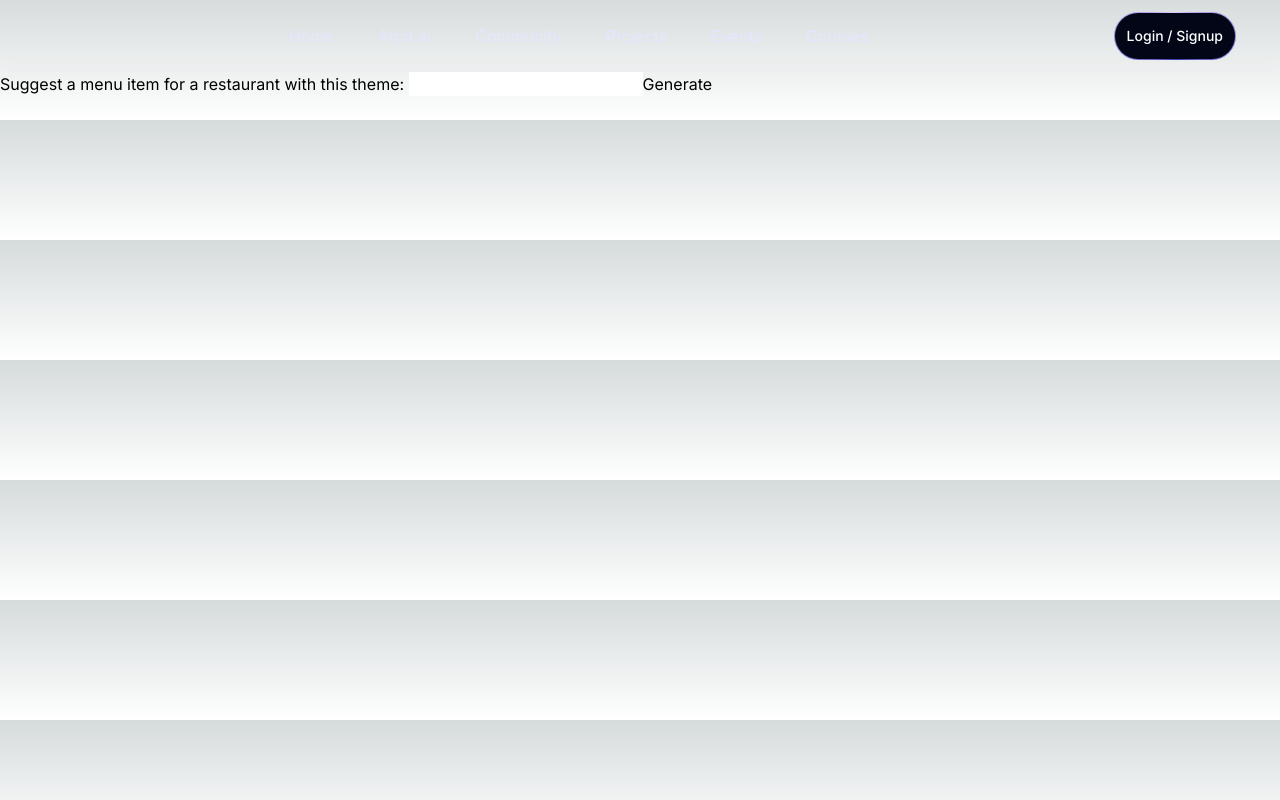
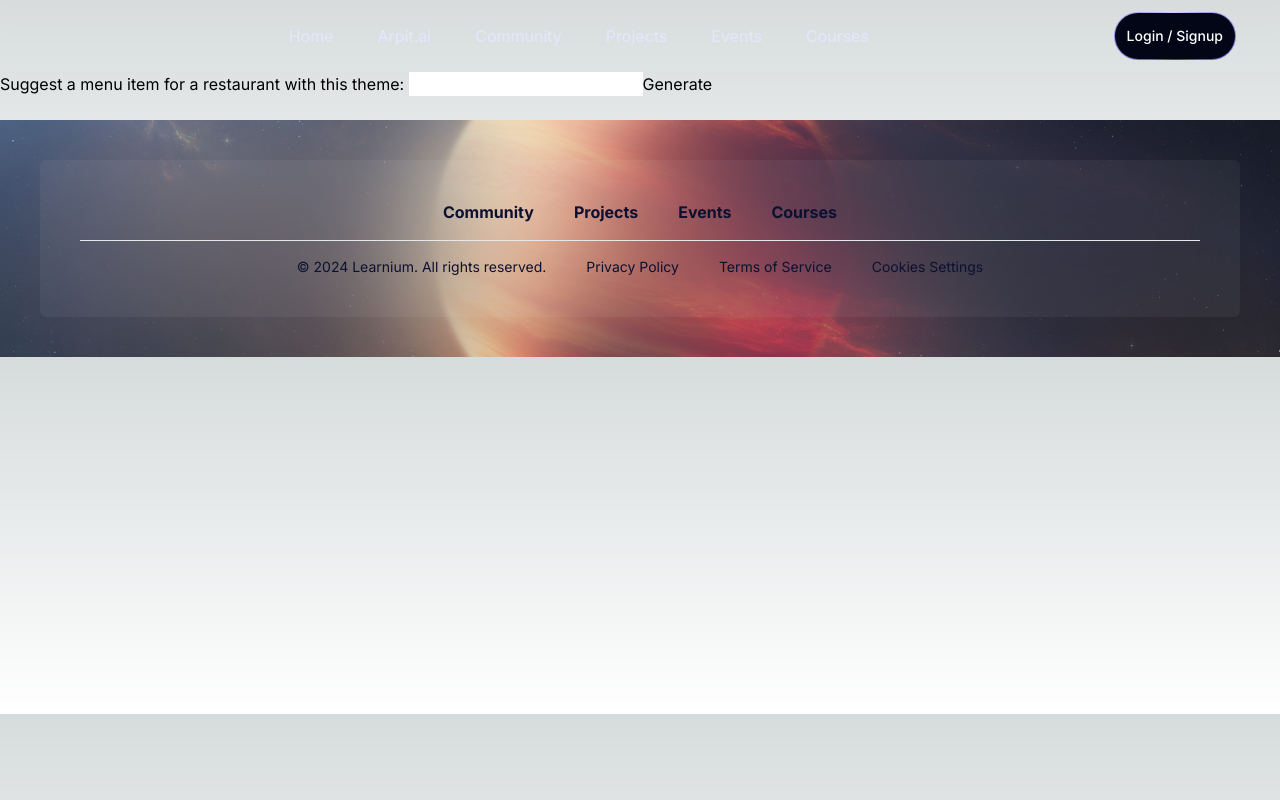
Before and after one commit to prathmchavan/Learnium, a Next.js app in the folder frontend/: page /ai in a window 1280 px wide. Built offline with nearby package versions, Linux system fonts and the light colour scheme; what @genkit-ai/core, @genkit-ai/flow, @genkit-ai/googleai would draw is missing.

Commit message:
Footer added

```diff
--- a/frontend/package.json
+++ b/frontend/package.json
@@ -25,6 +25,7 @@
     "clsx": "^2.1.1",
     "express": "^4.19.2",
     "framer-motion": "^11.3.21",
+    "mini-svg-data-uri": "^1.4.4",
     "next": "14.2.5",
     "react": "^18",
     "react-dom": "^18",
--- a/frontend/src/app/layout.tsx
+++ b/frontend/src/app/layout.tsx
@@ -3,6 +3,7 @@ import { Inter } from "next/font/google";
 import "./globals.css";
 import Navbar from "@/components/Global/Navbar";
 import { SparklesCore } from "@/components/ui/sparkels";
+import Footer from "@/components/Global/Footer";
 
 const inter = Inter({ subsets: ["latin"] });
 
@@ -22,6 +23,7 @@ export default function RootLayout({
         <Navbar/>
 
         {children}
+        <Footer/>
         </body>
     </html>
   );
--- /dev/null
+++ b/frontend/src/components/Global/Footer/index.tsx
@@ -0,0 +1,45 @@
+import Link from 'next/link';
+import React from 'react';
+
+const Footer: React.FC = () => {
+  return (
+    <div className="h-full bg-[#0B0121]" style={{
+      backgroundImage: 'url(/images/test.jpg)', // Replace 'background.jpg' with your image file name
+      backgroundSize: 'cover',
+      backgroundPosition: 'center',
+    }} >
+      <div
+        className="h-full w-full bg-white rounded-md bg-clip-padding backdrop-filter backdrop-blur-3xl bg-opacity-0 py-10 px-10"
+
+      >
+        <div className="flex flex-col items-center justify-center h-full  w-full bg-white rounded-md bg-clip-padding backdrop-filter backdrop-blur-xl bg-opacity-5 py-10 px-10 ">
+          <ul className='flex item-center justify-center gap-10 text-[#0c1131] font-bold'>
+            <li>
+              <Link href={'/'}>Community</Link>
+            </li>
+            <li>
+              <Link href={'/'}>Projects</Link>
+            </li>
+            <li>
+              <Link href={'/'}>Events</Link>
+            </li>
+            <li>
+              <Link href={'/'}>Courses</Link>
+            </li>
+
+          </ul>
+          <hr className="w-full border-t border-gray-200 my-4" />
+          <ul className='flex item-center justify-center gap-10 text-[#0c1131] text-sm'>
+            <li>© 2024 Learnium. All rights reserved.</li>
+            <li>Privacy Policy</li>
+            <li>Terms of Service</li>
+            <li>Cookies Settings</li>
+
+          </ul>
+        </div>
+      </div>
+    </div>
+  );
+};
+
+export default Footer;
--- /dev/null
+++ b/frontend/src/components/Global/HeroHighlight/index.tsx
@@ -0,0 +1,36 @@
+"use client";
+import { motion } from "framer-motion";
+import { HeroHighlight, Highlight } from "../../ui/hero-highlight";
+import { TailwindcssButtons } from "../TailwindcssButtons";
+
+export function HeroHighlightDemo() {
+  return (
+    <HeroHighlight>
+      <motion.h1
+        initial={{
+          opacity: 0,
+          y: 20,
+        }}
+        animate={{
+          opacity: 1,
+          y: [20, -5, 0],
+        }}
+        transition={{
+          duration: 0.5,
+          ease: [0.4, 0.0, 0.2, 1],
+        }}
+        className="text-2xl px-4 md:text-4xl lg:text-5xl font-bold text-white dark:text-white max-w-4xl leading-relaxed lg:leading-snug text-left mx-auto "
+      >
+        Transforming Education For
+        <Highlight className="text-black dark:text-white mx-2">
+          All Learner
+        </Highlight>
+      </motion.h1>
+      <h1 className="my-5 px-4 text-[#F6F6F6]">Learnium is revolutionizing education in Tier 2 and Tier 3 cities by providing smart, inclusive, and interactive learning experiences. Join us today and discover a world of knowledge!
+      </h1>
+      {/* <div className=" my-10">
+        <TailwindcssButtons name="Join Now" link="login" />
+      </div> */}
+    </HeroHighlight>
+  );
+}
--- a/frontend/src/components/Global/Navbar/index.tsx
+++ b/frontend/src/components/Global/Navbar/index.tsx
@@ -30,7 +30,7 @@ const Navbar = () => {
 
             {/* Button at the end */}
             <div className="flex justify-end  items-center">
-                <TailwindcssButtons name="Login / Signup" />
+                <TailwindcssButtons name="Login / Signup" link="login"/>
             </div>
         </div>
     );
--- a/frontend/src/components/Global/TailwindcssButtons/index.tsx
+++ b/frontend/src/components/Global/TailwindcssButtons/index.tsx
@@ -3,12 +3,14 @@ import React from "react";
 import reactElementToJSXString from "react-element-to-jsx-string";
 import { toast, Toaster } from "sonner";
 import { ButtonsCard } from "../../ui/tailwindcss-buttons";
+import Link from "next/link";
 
 interface TailwindcssButtonsProps {
   name: string;
+  link:string;
 }
 
-export function TailwindcssButtons({ name }: TailwindcssButtonsProps) {
+export function TailwindcssButtons({ name , link }: TailwindcssButtonsProps) {
   return (
 
       <>
@@ -16,7 +18,7 @@ export function TailwindcssButtons({ name }: TailwindcssButtonsProps) {
           <button className="relative inline-flex h-12 overflow-hidden rounded-full p-[1px]">
             <span className="absolute inset-[-1000%] animate-[spin_2s_linear_infinite] bg-[conic-gradient(from_90deg_at_50%_50%,#E2CBFF_0%,#393BB2_50%,#E2CBFF_100%)]" />
             <span className="inline-flex h-full w-full cursor-pointer items-center justify-center rounded-full bg-slate-950 px-3 py-1 text-sm font-medium text-white backdrop-blur-3xl">
-              {name}
+              <Link href={`/${link}`}>{name}</Link>
             </span>
           </button>
         </ButtonsCard>
--- a/frontend/src/components/Hero/index.tsx
+++ b/frontend/src/components/Hero/index.tsx
@@ -2,6 +2,8 @@ import React from "react";
 import { BackgroundBeams } from "../ui/background-beams";
 import { Cover } from "../ui/cover";
 import { GlobeDemo } from "../Global/GlobeDemo";
+import { TailwindcssButtons } from "../Global/TailwindcssButtons";
+import { HeroHighlightDemo } from "../Global/HeroHighlight";
 
 export const Hero = () => {
     return (
@@ -12,16 +14,9 @@ export const Hero = () => {
             {/* Text component of hero section */}
             <div className=" flex-col mx-5 flex-1 flex justify-start">
                 <div>
+                    <HeroHighlightDemo/>
+                </div>
 
-                    <h1 className="text-4xl md:text-4xl lg:text-6xl font-semibold max-w-7xl mx-auto text-left mt-6 relative z-20 py-6 text-[#F6F6F6]">
-                        Transforming Education  <br /> For <Cover >All Learners</Cover>
-                    </h1>
-                </div>
-                <div>
-                    <h5 className="text-[#F6F6F6]">
-                        Learnium is revolutionizing education in Tier 2 and Tier 3 cities by providing smart, inclusive, and interactive learning experiences. Join us today and discover a world of knowledge!
-                    </h5>
-                </div>
 
             </div>
 
--- a/frontend/src/components/Info/index.tsx
+++ b/frontend/src/components/Info/index.tsx
@@ -53,7 +53,7 @@ export function Info() {
     ];
 
     return (
-        <div className="my-32">
+        <div className="mt-32">
             <div className="text-center">
                 <h1 className="text-[#F6F6F6] text-4xl font-bold">Transforming Education Through Smart Systems, Quality <br /> Content, and Community Engagement</h1>
                 <h6 className="text-[#F6F6F6] py-10">Learnium offers a modern and inclusive educational platform that enhances learning through personalized paths,<br /> diverse resources, and collaborative engagement. Explore our features today!</h6>
@@ -62,7 +62,7 @@ export function Info() {
                 <Tabs tabs={tabs} />
             </div>
 
-            <div className=" my-64">
+            <div className=" mt-64 bg-[#0B0121] py-16">
                 <div className="my-20">
                     <h1 className="text-4xl text-center text-[#F6F6F6] font-bold">Discover, Engage, and Grow with Learnium</h1>
                 </div>
--- /dev/null
+++ b/frontend/src/components/ui/hero-highlight.tsx
@@ -0,0 +1,96 @@
+"use client";
+import { cn } from "@/lib/utils";
+import { useMotionValue, motion, useMotionTemplate } from "framer-motion";
+import React from "react";
+
+export const HeroHighlight = ({
+  children,
+  className,
+  containerClassName,
+}: {
+  children: React.ReactNode;
+  className?: string;
+  containerClassName?: string;
+}) => {
+  let mouseX = useMotionValue(0);
+  let mouseY = useMotionValue(0);
+
+  function handleMouseMove({
+    currentTarget,
+    clientX,
+    clientY,
+  }: React.MouseEvent<HTMLDivElement>) {
+    if (!currentTarget) return;
+    let { left, top } = currentTarget.getBoundingClientRect();
+
+    mouseX.set(clientX - left);
+    mouseY.set(clientY - top);
+  }
+  return (
+    <div
+      className={cn(
+        "relative h-[40rem] flex items-center bg-black dark:bg-black justify-center w-full group",
+        containerClassName
+      )}
+      onMouseMove={handleMouseMove}
+    >
+      {/* <div className="absolute inset-0 bg-dot-thick-neutral-300 dark:bg-dot-thick-neutral-800  pointer-events-none" /> */}
+      <motion.div
+        className="pointer-events-none bg-dot-thick-indigo-500 dark:bg-dot-thick-indigo-500   absolute inset-0 opacity-0 transition duration-300 group-hover:opacity-100"
+        style={{
+          WebkitMaskImage: useMotionTemplate`
+            radial-gradient(
+              200px circle at ${mouseX}px ${mouseY}px,
+              black 0%,
+              transparent 100%
+            )
+          `,
+          maskImage: useMotionTemplate`
+            radial-gradient(
+              200px circle at ${mouseX}px ${mouseY}px,
+              black 0%,
+              transparent 100%
+            )
+          `,
+        }}
+      />
+
+      <div className={cn("relative z-20", className)}>{children}</div>
+    </div>
+  );
+};
+
+export const Highlight = ({
+  children,
+  className,
+}: {
+  children: React.ReactNode;
+  className?: string;
+}) => {
+  return (
+    <motion.span
+      initial={{
+        backgroundSize: "0% 100%",
+      }}
+      animate={{
+        backgroundSize: "100% 100%",
+      }}
+      transition={{
+        duration: 2,
+        ease: "linear",
+        delay: 0.5,
+      }}
+      style={{
+        backgroundRepeat: "no-repeat",
+        backgroundPosition: "left center",
+        display: "inline",
+      }}
+      className={cn(
+        `relative inline-block pb-1   px-1 rounded-lg bg-gradient-to-r from-indigo-300 to-purple-300 dark:from-indigo-500 dark:to-purple-500`,
+        className
+      )}
+    >
+      {children}
+    </motion.span>
+  );
+};
--- a/frontend/src/components/ui/tailwindcss-buttons.tsx
+++ b/frontend/src/components/ui/tailwindcss-buttons.tsx
@@ -21,7 +21,7 @@ export const ButtonsCard = ({
       )}
     >
       <div className="absolute inset-0 dark:bg-dot-white/[0.1] bg-dot-black/[0.1]" />
-      <IconClipboard className="absolute top-2 right-2 text-neutral-300 group-hover/btn:block hidden h-4 w-4 transition duration-200" />
+      {/* <IconClipboard className="absolute top-2 right-2 text-neutral-300 group-hover/btn:block hidden h-4 w-4 transition duration-200" /> */}
       <div className="relative z-40">{children}</div>
     </div>
   );
--- a/frontend/tailwind.config.ts
+++ b/frontend/tailwind.config.ts
@@ -1,6 +1,8 @@
 const {
   default: flattenColorPalette,
 } = require("tailwindcss/lib/util/flattenColorPalette");
+
+const svgToDataUri = require("mini-svg-data-uri");
 
 /** @type {import('tailwindcss').Config} */
 module.exports = {
@@ -31,7 +33,20 @@ module.exports = {
     },
 
 },
-  plugins: [addVariablesForColors],
+  plugins: [addVariablesForColors ,
+      function ({ matchUtilities, theme }: any) {
+      matchUtilities(
+        {
+          "bg-dot-thick": (value: any) => ({
+            backgroundImage: `url("${svgToDataUri(
+              `<svg xmlns="http://www.w3.org/2000/svg" viewBox="0 0 32 32" width="16" height="16" fill="none"><circle fill="${value}" id="pattern-circle" cx="10" cy="10" r="2.5"></circle></svg>`
+            )}")`,
+          }),
+        },
+        { values: flattenColorPalette(theme("backgroundColor")), type: "color" }
+      );
+    },],
+
 };
 
 // This plugin adds each Tailwind color as a global CSS variable, e.g. var(--gray-200).
```
Also changed, not shown: frontend/public/images/test.jpg (added), 1 other file (tests, documents, lock files or other folders).
